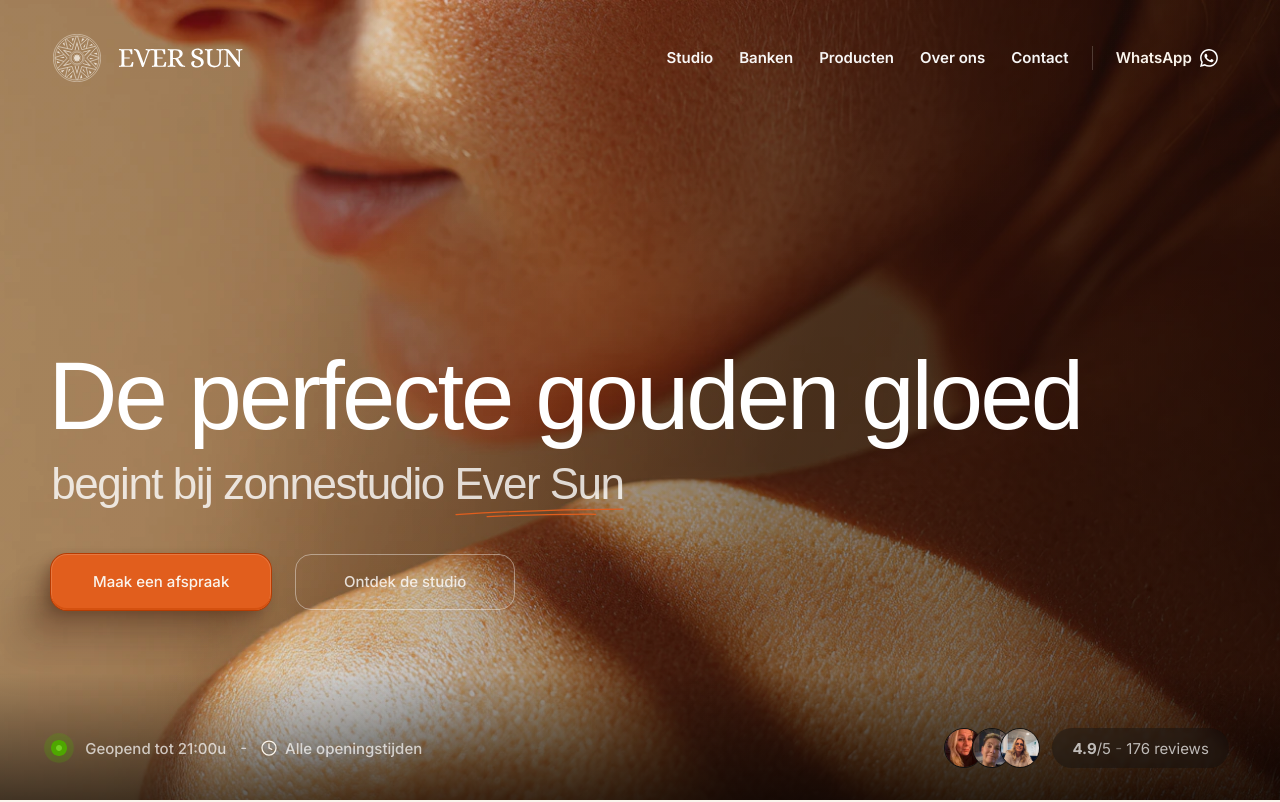
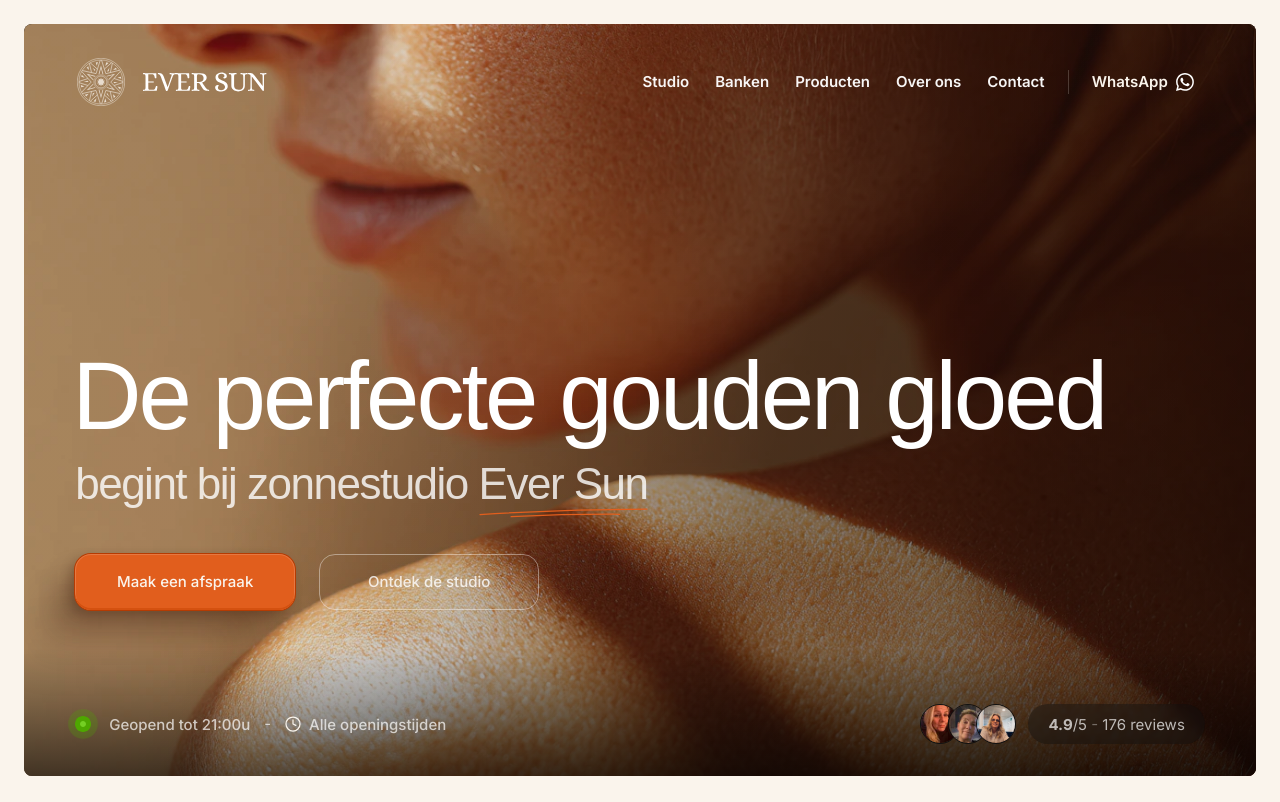
Before and after one commit to timothyvansas-gif/eversun, a Next.js app: page / in a window 1280 px wide. Shown: the top 802 px of the page. Built offline with nearby package versions, Linux system fonts and the light colour scheme; a web font is replaced by a local one.

Commit message:
feat: adjust hero section height and add responsive layout padding to page container

```diff
--- a/src/components/hero/index.tsx
+++ b/src/components/hero/index.tsx
@@ -25,7 +25,7 @@ export default function HeroSection({ onOpenMenu }: { onOpenMenu: () => void })
   return (
     <section
       ref={containerRef}
-      className="relative w-full h-svh overflow-hidden bg-black"
+      className="relative w-full h-svh lg:h-[calc(100svh-3rem)] overflow-hidden bg-black"
     >
       <motion.div
         className="absolute inset-0 overflow-hidden"
--- a/src/components/page-layout.tsx
+++ b/src/components/page-layout.tsx
@@ -32,7 +32,7 @@ export default function PageLayout() {
         className="min-h-screen bg-surface-page flex flex-col items-center relative z-10"
         style={{ width: "100%" }}
       >
-        <div className="w-full sticky top-0 z-0">
+        <div className="w-full sticky top-0 z-0 lg:p-6 lg:[&>*]:rounded-lg lg:[&>*]:overflow-hidden">
           <HeroSection onOpenMenu={toggleMenu} />
         </div>
         <div className="relative z-10 w-full flex flex-col items-center bg-surface-page rounded-t-[16px]" style={{ paddingLeft: "clamp(1.5rem, 4vw, 10rem)", paddingRight: "clamp(1.5rem, 4vw, 10rem)" }}>
```
